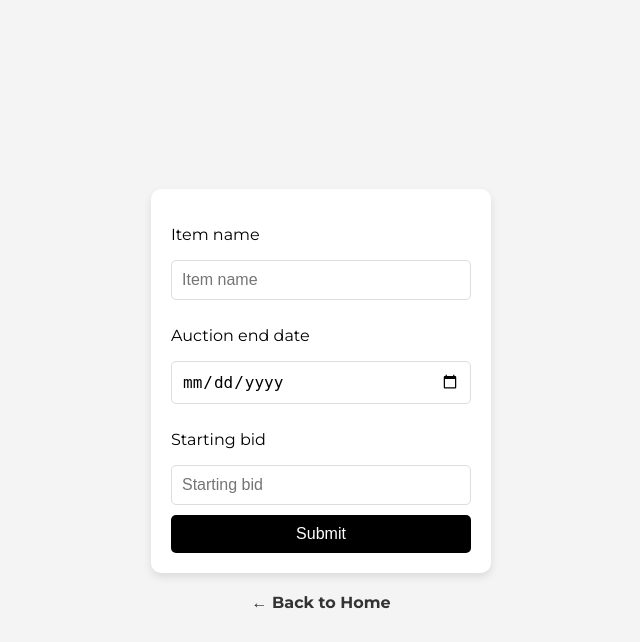
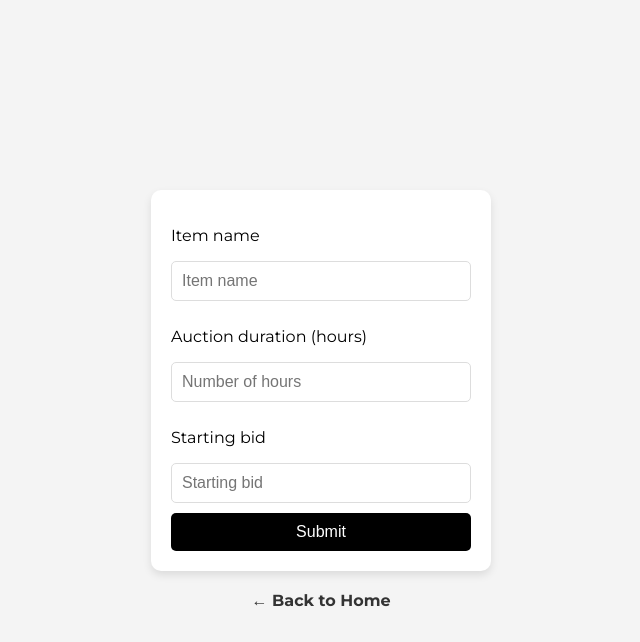
Before and after one commit to TheBighi/Auction, a Flask app: page /create in a window 1280 px wide. Shown: the top 642 px of the page, without its empty margins (319-959 px from the left). Run offline with Flask 3, Linux system fonts and the light colour scheme; the visitor is signed in with stand-in values (Sample User, id 1).

Commit message:
Update create.html

```diff
--- a/Auction-main/Templates/create.html
+++ b/Auction-main/Templates/create.html
@@ -77,8 +77,8 @@
             <form method="POST">
                 <p>Item name</p>
                 <input type="text" name="itemname" placeholder="Item name" required>
-                <p>Auction end date</p>
-                <input type="date" name="enddate" required>
+                <p>Auction duration (hours)</p>
+                <input type="number" name="endhours" placeholder="Number of hours" required>
                 <p>Starting bid</p>
                 <input type="number" name="startbid" placeholder="Starting bid" required>
                 <button type="submit">Submit</button>
```
